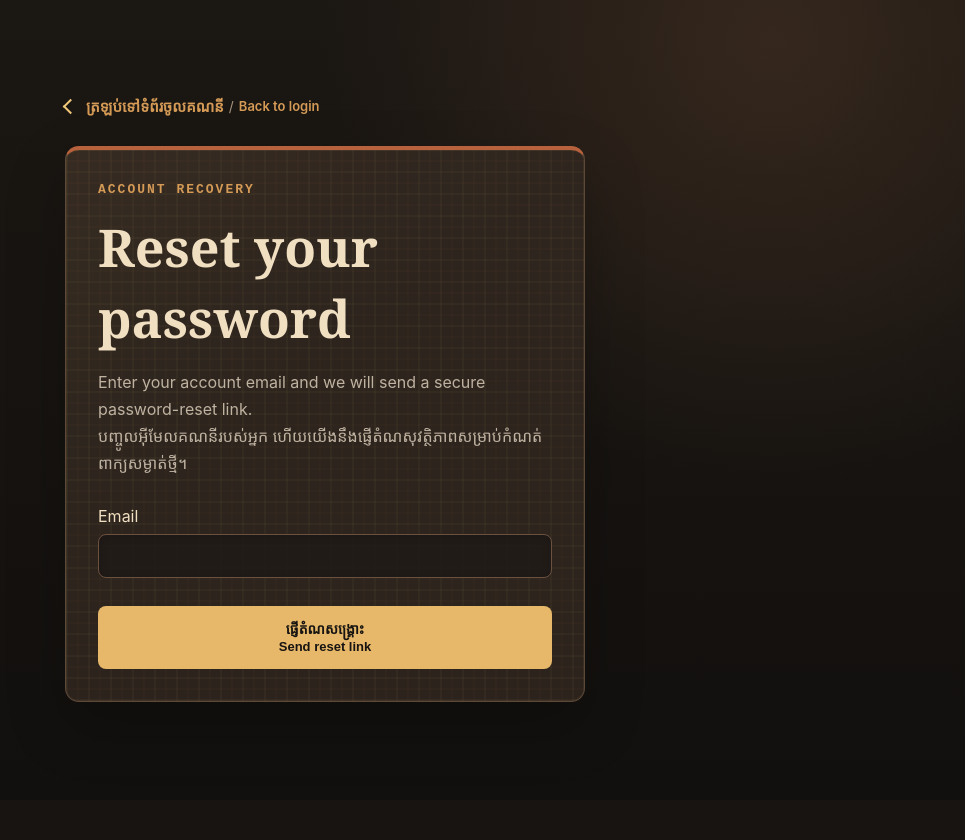
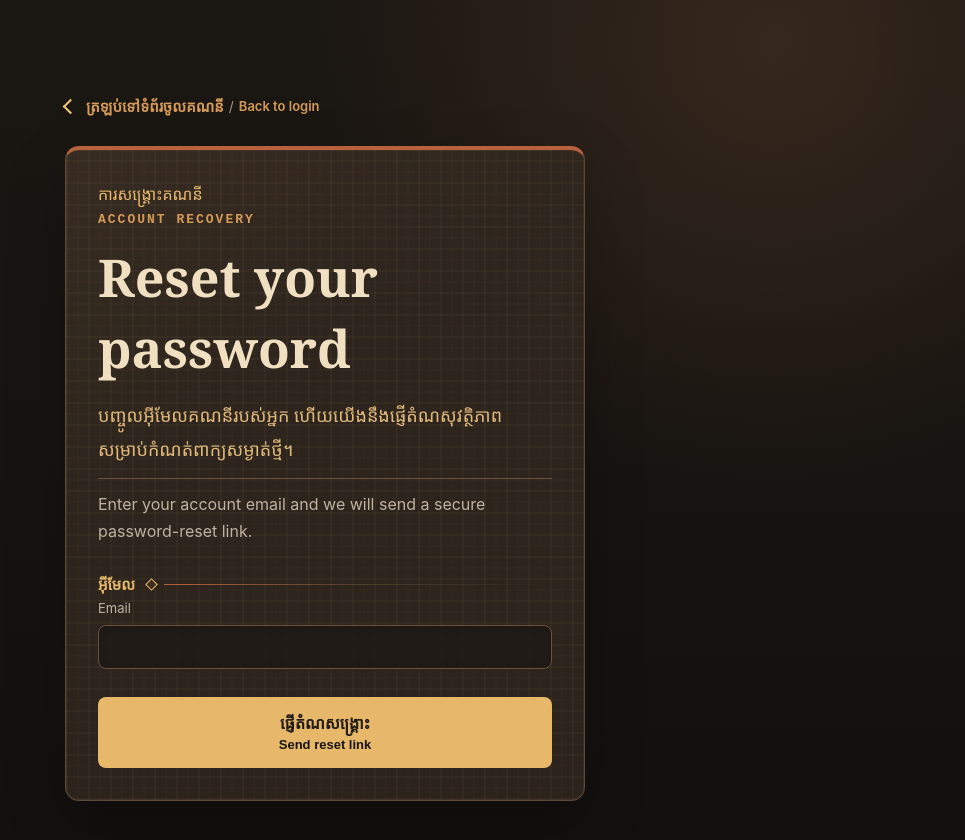
Before and after one commit to ChhimChanbonraksmey/family-story-archive, a Next.js app: page /forgot-password in a window 1280 px wide. Shown: the top 840 px of the page, without its empty margins (315-1280 px from the left). Before the commit the page ends 800 px from the top, so only its background shows below. Built offline with nearby package versions, Linux system fonts and the light colour scheme.

Commit message:
polish: improve bilingual authentication fields and account links [AI-assisted]

```diff
--- /dev/null
+++ b/components/AuthFieldLabel.js
@@ -0,0 +1,16 @@
+import styles from "./authStyles.js";
+
+export default function AuthFieldLabel({ khmer, english }) {
+  return (
+    <>
+      <span style={styles.labelKhmerRow}>
+        <span lang="km" style={styles.labelKhmer}>{khmer}</span>
+        <span style={styles.labelOrnament} aria-hidden="true">
+          <span style={styles.labelDiamond} />
+          <span style={styles.labelLine} />
+        </span>
+      </span>
+      <span style={styles.labelEnglish}>{english}</span>
+    </>
+  );
+}
--- a/components/PasswordResetRequestForm.js
+++ b/components/PasswordResetRequestForm.js
@@ -2,6 +2,7 @@
 
 import { useState } from "react";
 import Link from "next/link";
+import AuthFieldLabel from "./AuthFieldLabel.js";
 import ClearableInput from "./ClearableInput.js";
 import BilingualActionLabel from "./BilingualActionLabel.js";
 import BilingualReturnLabel from "./BilingualReturnLabel.js";
@@ -62,16 +63,23 @@ export default function PasswordResetRequestForm({ recoveryFailed = false }) {
         <BilingualReturnLabel khmer="ត្រឡប់ទៅទំព័រចូលគណនី" english="Back to login" />
       </Link>
       <section style={styles.panel} aria-labelledby="reset-title">
-        <p style={styles.kicker}>ACCOUNT RECOVERY</p>
+        <p style={styles.kicker}>
+          <span lang="km" style={styles.kickerKhmer}>ការសង្គ្រោះគណនី</span>
+          <span style={styles.kickerEnglish}>ACCOUNT RECOVERY</span>
+        </p>
         <h1 id="reset-title" style={styles.title}>Reset your password</h1>
         <p style={styles.intro}>
-          Enter your account email and we will send a secure password-reset link.
-          <span lang="km" style={{ display: "block" }}>
+          <span lang="km" style={styles.introKhmer}>
             បញ្ចូលអ៊ីមែលគណនីរបស់អ្នក ហើយយើងនឹងផ្ញើតំណសុវត្ថិភាពសម្រាប់កំណត់ពាក្យសម្ងាត់ថ្មី។
+          </span>
+          <span style={styles.introEnglish}>
+            Enter your account email and we will send a secure password-reset link.
           </span>
         </p>
         <form onSubmit={submit} noValidate>
-          <label htmlFor="recovery-email" style={styles.label}>Email</label>
+          <label htmlFor="recovery-email" style={styles.label}>
+            <AuthFieldLabel khmer="អ៊ីមែល" english="Email" />
+          </label>
           <ClearableInput id="recovery-email" name="email" type="email" autoComplete="email"
             value={email} onChange={(event) => setEmail(event.target.value)}
             onClear={() => setEmail("")} clearLabel="Clear email" style={styles.input} />
@@ -79,9 +87,9 @@ export default function PasswordResetRequestForm({ recoveryFailed = false }) {
             style={feedback.kind === "error" ? styles.error : styles.success}>{feedback.text}</p> : null}
           <button className={interactive.primary} type="submit" disabled={busy} style={styles.button}>
             {busy ? (
-              <BilingualActionLabel english="Sending…" khmer="កំពុងផ្ញើ…" />
+              <BilingualActionLabel english="Sending…" khmer="កំពុងផ្ញើ…" khmerStyle={styles.buttonKhmer} />
             ) : (
-              <BilingualActionLabel english="Send reset link" khmer="ផ្ញើតំណសង្គ្រោះ" />
+              <BilingualActionLabel english="Send reset link" khmer="ផ្ញើតំណសង្គ្រោះ" khmerStyle={styles.buttonKhmer} />
             )}
           </button>
         </form>
--- a/components/authStyles.js
+++ b/components/authStyles.js
@@ -41,9 +41,20 @@ const styles = {
     color: "#BFB2A1", borderTop: "1px solid #6A5140",
   },
   label: { display: "block", color: "#F1DFC2", margin: "20px 0 8px" },
+  labelKhmerRow: { display: "flex", alignItems: "center", gap: 12 },
   labelKhmer: {
-    display: "block", color: "#E7B86A", fontFamily: "system-ui, sans-serif",
+    color: "#E7B86A", fontFamily: "system-ui, sans-serif",
     fontSize: 15, fontWeight: 700, lineHeight: 1.55,
+  },
+  labelOrnament: { display: "flex", alignItems: "center", flex: 1, gap: 8, minWidth: 40 },
+  labelDiamond: {
+    width: 7, height: 7, flex: "0 0 auto",
+    border: "1.5px solid #E7B86A", backgroundColor: "rgba(183, 98, 61, 0.14)",
+    transform: "rotate(45deg)",
+  },
+  labelLine: {
+    height: 1, flex: 1,
+    background: "linear-gradient(90deg, #B7623D, rgba(231, 184, 106, 0.18), transparent)",
   },
   labelEnglish: {
     display: "block", marginTop: 2, color: "#BFB2A1",
```
Also changed, not shown: components/AuthForm.js (+3 -4 lines), components/UpdatePasswordForm.js (+17 -7 lines).
